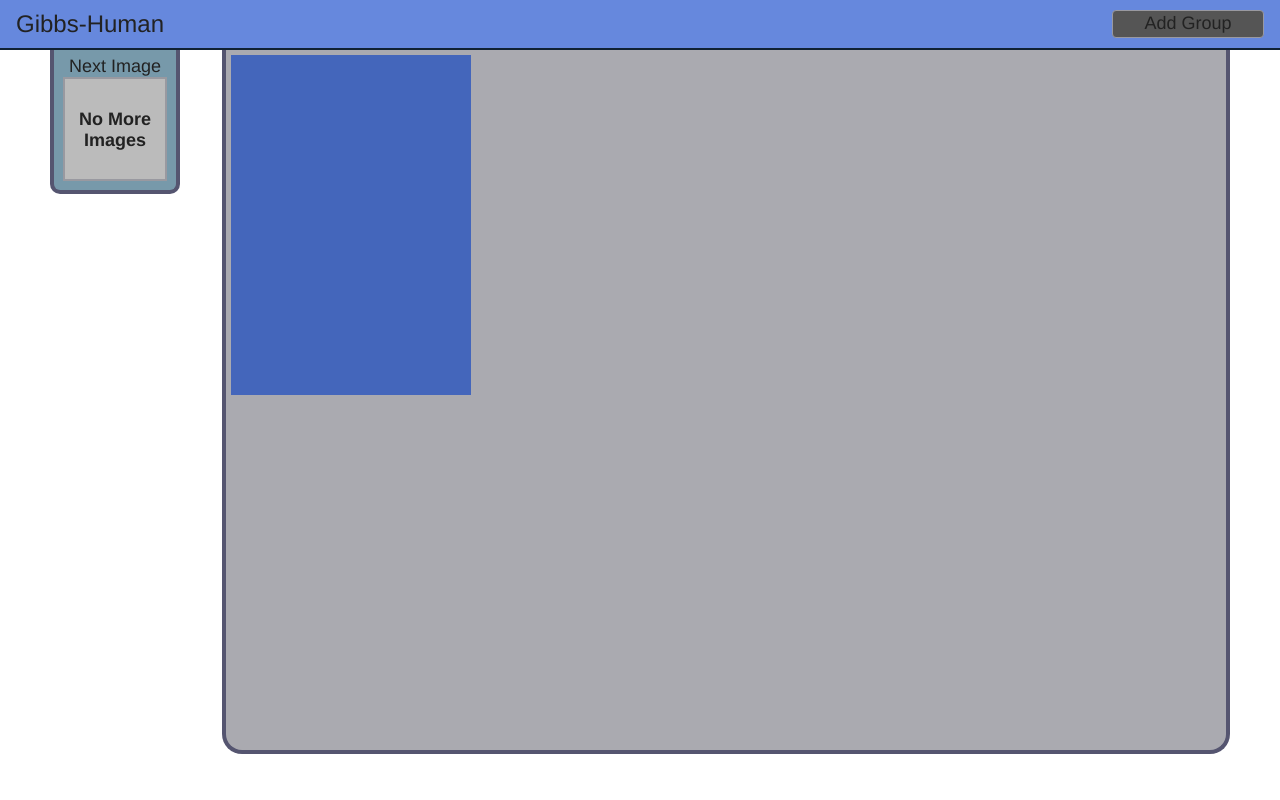
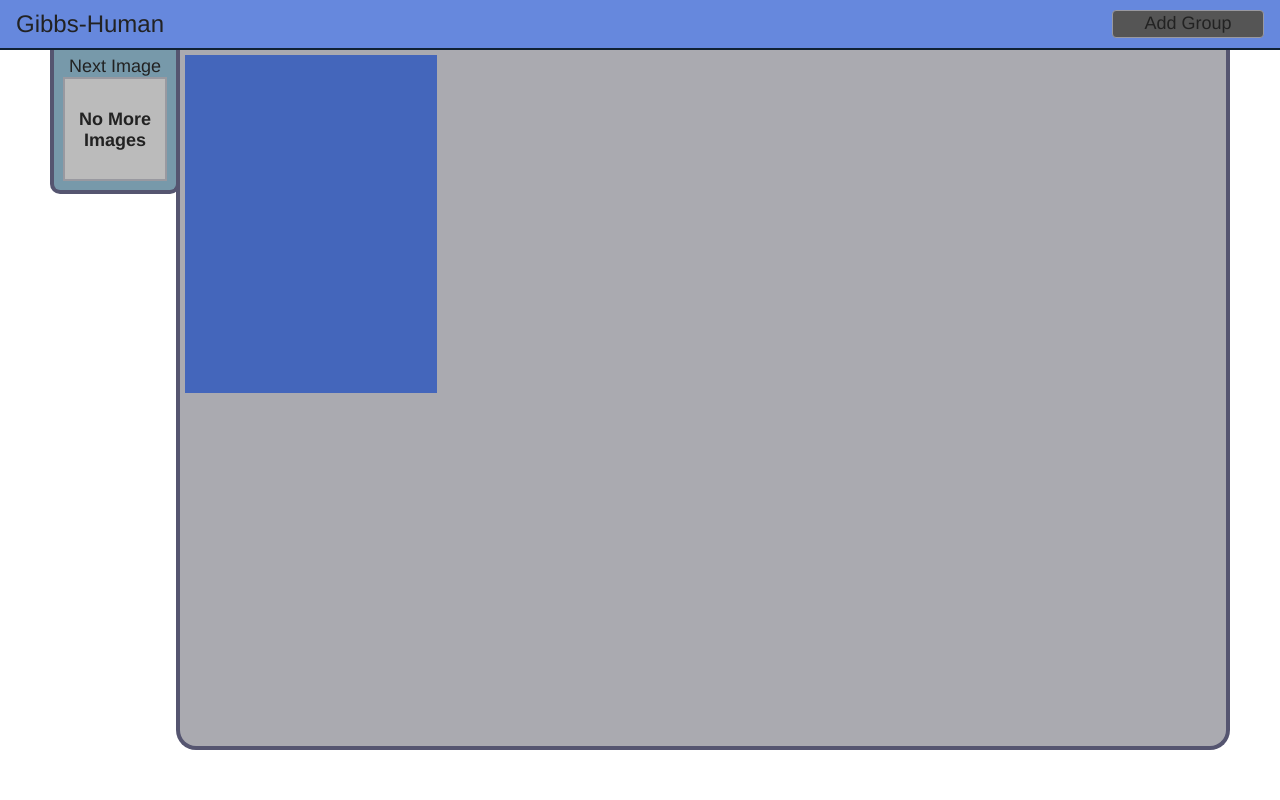
Before and after one commit to tbohlen/human-gibbs, a Flask app: template web/templates/index.html in a window 1280 px wide. Run offline with Flask 2, Linux system fonts and the light colour scheme; the template is opened without the code that fills it, so the values that code supplies are empty; parts of the project's set-up code (start-up, migrations or seed data) failed here and were passed over; some libraries are stand-ins or nearby versions.

Commit message:
Fixes positioning of game on screen

```diff
--- a/web/static/css/style.css
+++ b/web/static/css/style.css
@@ -28,6 +28,8 @@ body {
     position: absolute;
     top: 50px;
     right: 50px;
+    left: 176px;
+    bottom: 50px;
     padding: 0px;
     background-color: #AAAAB0;
     border: 4px solid #555570;
@@ -35,8 +37,8 @@ body {
     border--moz-border-radius: 0px 0px 20px 20px;
     -webkit-border-radius: 0px 0px 20px 20px;
     border-radius: 0px 0px 20px 20px;
-    width: 1000px;
-    height: 700px;
+    /*width: 1000px;*/
+    /*height: 700px;*/
 }
 /*
  * ID: nextImage
--- a/web/static/js/index.js
+++ b/web/static/js/index.js
@@ -166,8 +166,8 @@ function sizeDocument() {
     var pageHeight = document.height;
     var pageWidth = document.width;
     var i;
-    gibbs.game.width(pageWidth - (MARGIN * 2))
-        .height(pageHeight - TOP_MARGIN - BOTTOM_MARGIN);
+    //gibbs.game.width(pageWidth - (MARGIN * 2))
+        //.height(pageHeight - TOP_MARGIN - BOTTOM_MARGIN);
     gameHeight = gibbs.game.height();
     gameWidth = gibbs.game.width();
     gibbs.gameHeight = gameHeight;
```
